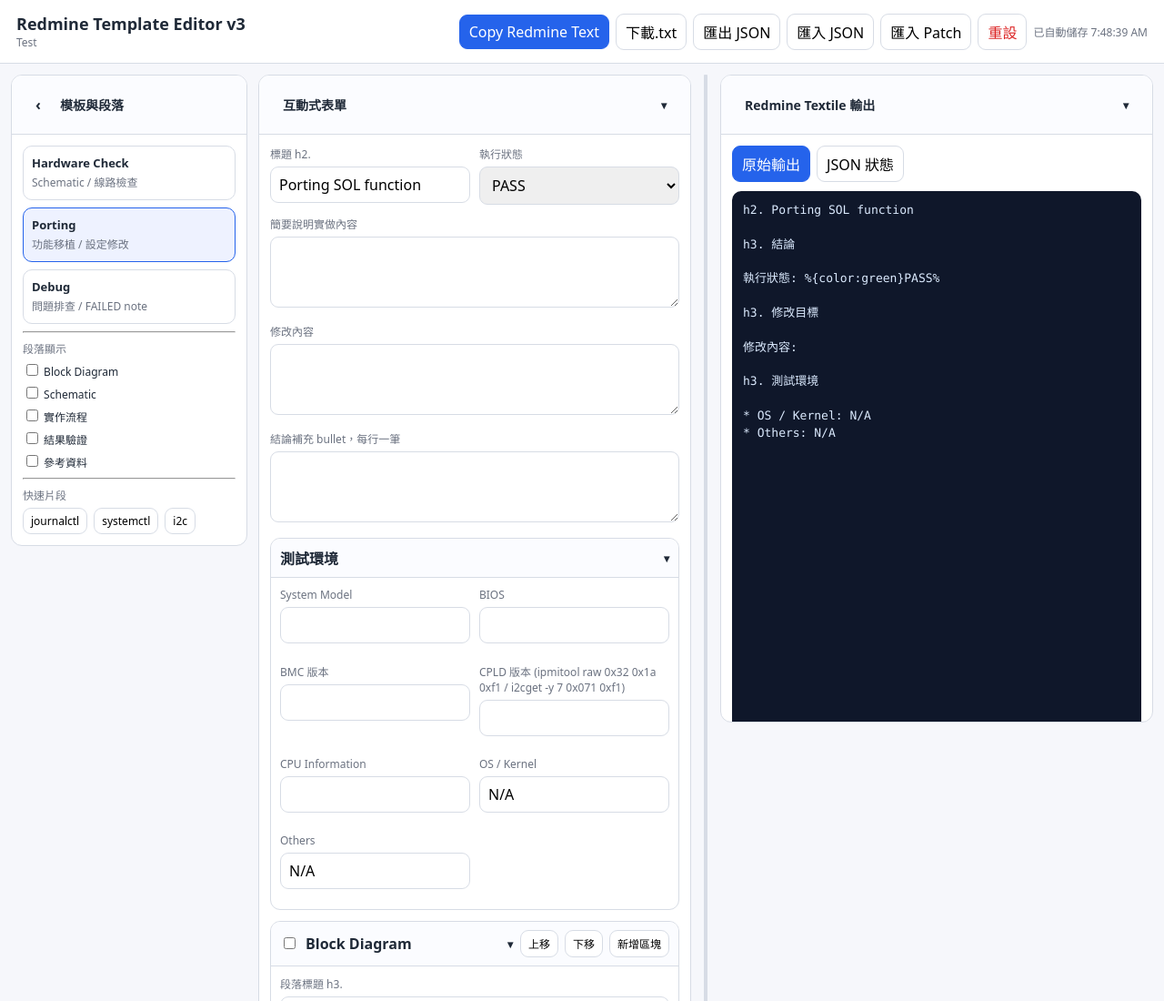
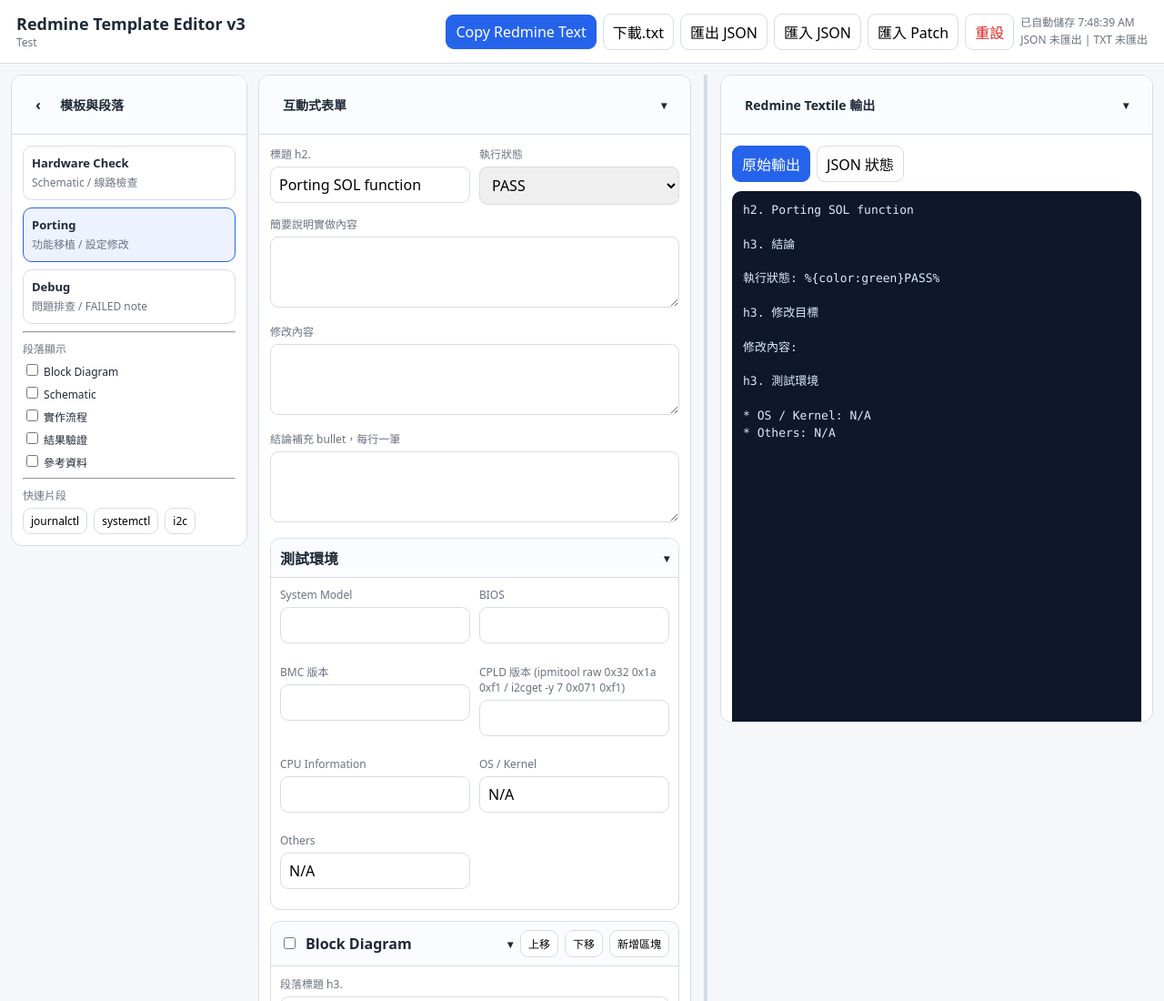
Before and after one commit to davidchen0970/RedmineTemplateEditor, a plain HTML site: page index.html in a window 1280 px wide. Shown: the top 1100 px of the page at 91% size. Drawn offline with Linux system fonts and the light colour scheme.

Commit message:
New Function
1. Add reminder to display the status of json and txt file.

	modified:   app.js
	modified:   styles.css

```diff
--- a/app.js
+++ b/app.js
@@ -109,6 +109,16 @@ function makeState(type = "porting") {
 }
 let state = load() || makeState();
 let view = "raw";
+let exportStatus = { json: false, txt: false };
+let lastSaveText = "";
+function renderSaveStatus() {
+	const el = document.getElementById("save");
+	if (!el) return;
+	el.innerHTML =
+		'<span>' + esc(lastSaveText || "已自動儲存 --") + '</span>' +
+		'<span>JSON ' + (exportStatus.json ? "已匯出" : "未匯出") +
+		' | TXT ' + (exportStatus.txt ? "已匯出" : "未匯出") + '</span>';
+}
 function load() {
 	try {
 		return JSON.parse(localStorage.getItem(KEY));
@@ -119,8 +129,8 @@ function load() {
 function save() {
 	state.updatedAt = new Date().toISOString();
 	localStorage.setItem(KEY, JSON.stringify(state, null, 2));
-	document.getElementById("save").textContent =
-		"已自動儲存 " + new Date().toLocaleTimeString();
+	lastSaveText = "已自動儲存 " + new Date().toLocaleTimeString();
+	renderSaveStatus();
 }
 function esc(s) {
 	return String(s ?? "").replace(
@@ -565,6 +575,8 @@ function moveSec(id, dir) {
 	render();
 }
 function changed() {
+	exportStatus.json = false;
+	exportStatus.txt = false;
 	save();
 	renderOut();
 }
@@ -707,14 +719,20 @@ function safe(s) {
 		.replace(/[\\/:*?"<>|\s]+/g, "_")
 		.slice(0, 80);
 }
-document.getElementById("txt").onclick = () =>
-	download(safe(state.title) + ".txt", textile(), "text/plain");
-document.getElementById("json").onclick = () =>
+document.getElementById("txt").onclick = () => {
+	download(safe(state.title) + ".textile", textile(), "text/plain");
+	exportStatus.txt = true;
+	renderSaveStatus();
+};
+document.getElementById("json").onclick = () => {
 	download(
 		safe(state.title) + ".json",
 		JSON.stringify(state, null, 2),
 		"application/json",
 	);
+	exportStatus.json = true;
+	renderSaveStatus();
+};
 document.getElementById("import").onclick = () =>
 	document.getElementById("file").click();
 document.getElementById("file").onchange = (e) => {
--- a/styles.css
+++ b/styles.css
@@ -410,6 +410,14 @@ body.resizing {
 	color: var(--muted);
 }
 
+.save {
+	display: flex;
+	flex-direction: column;
+	gap: 2px;
+	line-height: 1.35;
+	white-space: nowrap;
+}
+
 .output-panel {
 	position: sticky;
 	top: 76px;
```
